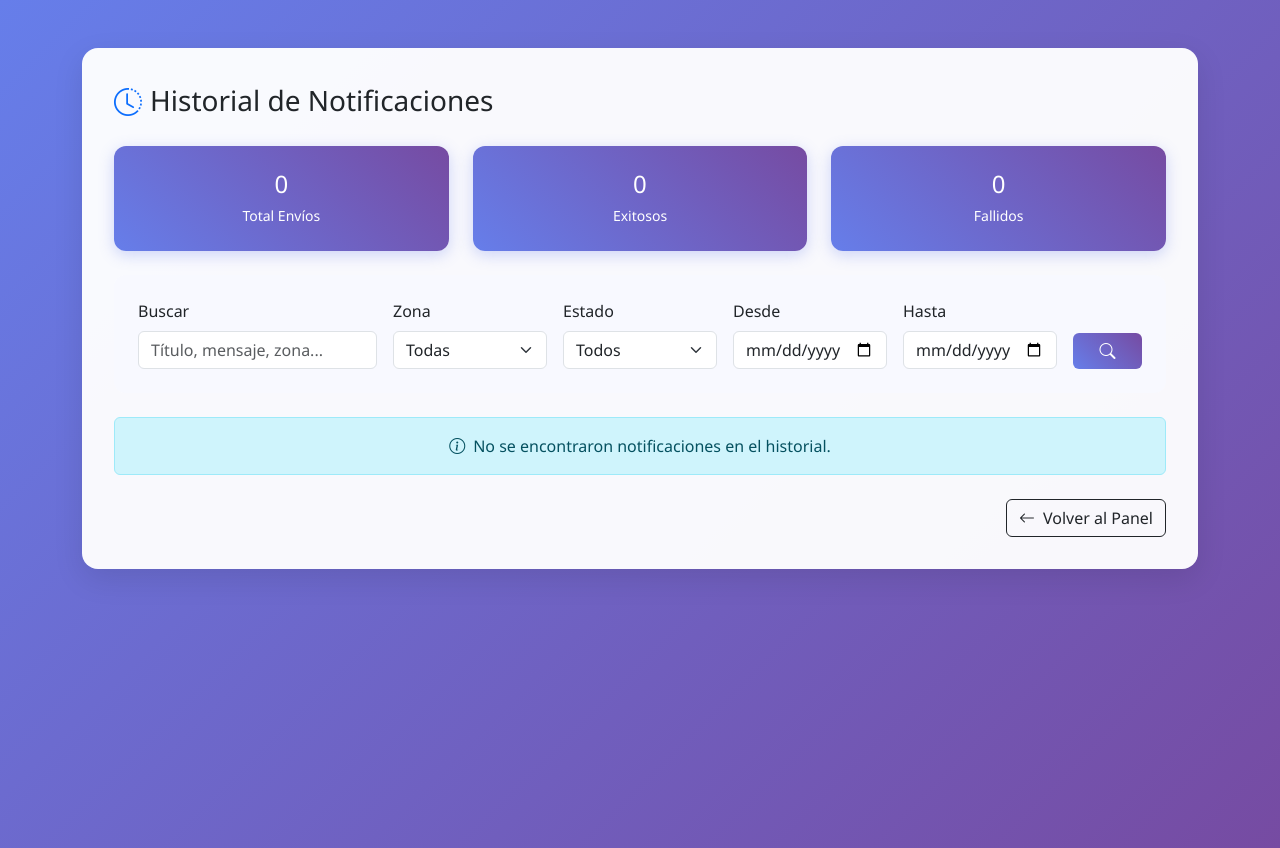
After one commit to jss930/AvanceIngSoftware, a Django app: page /historial-notificaciones/ in a window 1280 px wide. The commit adds this page. Run offline with Django 5.2, Linux system fonts and the light colour scheme; a user stored in the database is signed in; data comes from the database, SQL or seed files in the repository; data that the repository does not hold is empty.

Commit message:
Historial de Notificaiones

```diff
--- /dev/null
+++ b/app/admin_custom/templates/panel/historial_notificaciones.html
@@ -0,0 +1,282 @@
+{% load static %}
+<!DOCTYPE html>
+<html lang="es">
+<head>
+  <meta charset="UTF-8">
+  <title>Historial de Notificaciones | Traffic Pulse</title>
+  <meta name="viewport" content="width=device-width, initial-scale=1">
+  <link href="https://cdn.jsdelivr.net/npm/bootstrap@5.3.7/dist/css/bootstrap.min.css" rel="stylesheet">
+  <link href="https://cdn.jsdelivr.net/npm/bootstrap-icons@1.11.3/font/bootstrap-icons.min.css" rel="stylesheet">
+  <style>
+    body {
+      background: linear-gradient(135deg, #667eea 0%, #764ba2 100%);
+      min-height: 100vh;
+      font-family: 'Segoe UI', sans-serif;
+    }
+
+    .main-card {
+      background: rgba(255, 255, 255, 0.96);
+      border-radius: 1rem;
+      box-shadow: 0 10px 30px rgba(0, 0, 0, 0.1);
+      padding: 2rem;
+    }
+
+    .stats-card {
+      background: linear-gradient(45deg, #667eea, #764ba2);
+      color: white;
+      border-radius: 0.75rem;
+      padding: 1.5rem;
+      text-align: center;
+      box-shadow: 0 4px 15px rgba(102, 126, 234, 0.3);
+    }
+
+    .table thead th {
+      background-color: #e8ecf7;
+      font-weight: 600;
+      text-transform: uppercase;
+      font-size: 0.85rem;
+      letter-spacing: 0.03rem;
+      text-align: center;
+    }
+
+    .table tbody td {
+      text-align: center;
+      vertical-align: middle;
+    }
+
+    .badge {
+      font-size: 0.8rem;
+      padding: 0.45em 0.65em;
+      border-radius: 0.5rem;
+    }
+
+    .filter-section {
+      background: #f8f9ff;
+      border-radius: 0.75rem;
+      padding: 1.5rem;
+      margin-bottom: 1.5rem;
+    }
+
+    .btn-primary {
+      background: linear-gradient(45deg, #667eea, #764ba2);
+      border: none;
+    }
+
+    .btn-primary:hover {
+      background: linear-gradient(45deg, #5a6fd8, #6a4190);
+    }
+
+    .table-responsive {
+      border-radius: 0.6rem;
+      overflow: hidden;
+    }
+
+    .message-preview {
+      max-width: 200px;
+      overflow: hidden;
+      text-overflow: ellipsis;
+      white-space: nowrap;
+    }
+  </style>
+</head>
+<body>
+  <div class="container my-5">
+    <div class="main-card">
+      <div class="d-flex align-items-center mb-4">
+        <i class="bi bi-clock-history fs-3 text-primary me-2"></i>
+        <h3 class="mb-0">Historial de Notificaciones</h3>
+      </div>
+
+      {% if messages %}
+        {% for message in messages %}
+          <div class="alert alert-{{ message.tags }} rounded-3 shadow-sm">{{ message }}</div>
+        {% endfor %}
+      {% endif %}
+
+      <!-- Estadísticas -->
+      <div class="row mb-4">
+        <div class="col-md-4">
+          <div class="stats-card">
+            <h4 class="mb-1">{{ total_envios }}</h4>
+            <small>Total Envíos</small>
+          </div>
+        </div>
+        <div class="col-md-4">
+          <div class="stats-card">
+            <h4 class="mb-1">{{ envios_exitosos }}</h4>
+            <small>Exitosos</small>
+          </div>
+        </div>
+        <div class="col-md-4">
+          <div class="stats-card">
+            <h4 class="mb-1">{{ envios_fallidos }}</h4>
+            <small>Fallidos</small>
+          </div>
+        </div>
+      </div>
+
+      <!-- Filtros -->
+      <div class="filter-section">
+        <form method="get" class="row g-3">
+          <div class="col-md-3">
+            <label for="busqueda" class="form-label">Buscar</label>
+            <input type="text" class="form-control" id="busqueda" name="busqueda"
+                   value="{{ filtros.busqueda }}" placeholder="Título, mensaje, zona...">
+          </div>
+          <div class="col-md-2">
+            <label for="zona" class="form-label">Zona</label>
+            <select class="form-select" id="zona" name="zona">
+              <option value="">Todas</option>
+              {% for zona in zonas_disponibles %}
+                <option value="{{ zona }}" {% if filtros.zona == zona %}selected{% endif %}>
+                  {{ zona }}
+                </option>
+              {% endfor %}
+            </select>
+          </div>
+          <div class="col-md-2">
+            <label for="estado" class="form-label">Estado</label>
+            <select class="form-select" id="estado" name="estado">
+              <option value="">Todos</option>
+              <option value="enviado" {% if filtros.estado == 'enviado' %}selected{% endif %}>Enviado</option>
+              <option value="fallido" {% if filtros.estado == 'fallido' %}selected{% endif %}>Fallido</option>
+              <option value="pendiente" {% if filtros.estado == 'pendiente' %}selected{% endif %}>Pendiente</option>
+            </select>
+          </div>
+          <div class="col-md-2">
+            <label for="fecha_desde" class="form-label">Desde</label>
+            <input type="date" class="form-control" id="fecha_desde" name="fecha_desde"
+                   value="{{ filtros.fecha_desde }}">
+          </div>
+          <div class="col-md-2">
+            <label for="fecha_hasta" class="form-label">Hasta</label>
+            <input type="date" class="form-control" id="fecha_hasta" name="fecha_hasta"
+                   value="{{ filtros.fecha_hasta }}">
+          </div>
+          <div class="col-md-1 d-flex align-items-end">
+            <button type="submit" class="btn btn-primary w-100">
+              <i class="bi bi-search"></i>
+            </button>
+          </div>
+        </form>
+      </div>
+
+      <!-- Tabla de historial -->
+      {% if historiales %}
+        <div class="table-responsive">
+          <table class="table table-hover align-middle table-bordered">
+            <thead class="table-light">
+              <tr>
+                <th>Fecha de Envío</th>
+                <th>Título</th>
+                <th>Mensaje</th>
+                <th>Zona</th>
+                <th>Destinatario</th>
+                <th>Estado</th>
+                <th>Tipo</th>
+              </tr>
+            </thead>
+            <tbody>
+              {% for historial in historiales %}
+              <tr>
+                <td>
+                  <strong>{{ historial.fecha_envio_real|date:"d/m/Y" }}</strong><br>
+                  <small class="text-muted">{{ historial.fecha_envio_real|date:"H:i" }}</small>
+                </td>
+                <td>
+                  <strong>{{ historial.alerta.titulo }}</strong>
+                  {% if historial.alerta.prioridad == 'alta' %}
+                    <i class="bi bi-exclamation-triangle text-danger ms-1"></i>
+                  {% endif %}
+                </td>
+                <td>
+                  <div class="message-preview" title="{{ historial.alerta.mensaje }}">
+                    {{ historial.alerta.mensaje|truncatewords:8 }}
+                  </div>
+                </td>
+                <td>
+                  <span class="badge bg-info">{{ historial.zona }}</span>
+                </td>
+                <td>
+                  {% if historial.usuario_destinatario %}
+                    {{ historial.usuario_destinatario.username }}
+                  {% else %}
+                    <em class="text-primary">Todos los usuarios</em>
+                  {% endif %}
+                </td>
+                <td>
+                  {% if historial.estado_entrega == 'enviado' %}
+                    <span class="badge bg-success">Enviado</span>
+                  {% elif historial.estado_entrega == 'fallido' %}
+                    <span class="badge bg-danger">Fallido</span>
+                  {% else %}
+                    <span class="badge bg-warning text-dark">Pendiente</span>
+                  {% endif %}
+                </td>
+                <td>
+                  <span class="badge bg-secondary">{{ historial.get_tipo_notificacion_display }}</span>
+                </td>
+              </tr>
+              {% endfor %}
+            </tbody>
+          </table>
+        </div>
+
+        <!-- Paginación -->
+        {% if historiales.has_other_pages %}
+          <nav aria-label="Navegación del historial">
+            <ul class="pagination justify-content-center mt-4">
+              {% if historiales.has_previous %}
+                <li class="page-item">
+                  <a class="page-link" href="?page={{ historiales.previous_page_number }}{% for key, value in filtros.items %}{% if value %}&{{ key }}={{ value }}{% endif %}{% endfor %}">Anterior</a>
+                </li>
+              {% endif %}
+
+              {% for num in historiales.paginator.page_range %}
+                {% if historiales.number == num %}
+                  <li class="page-item active">
+                    <span class="page-link">{{ num }}</span>
+                  </li>
+                {% else %}
+                  <li class="page-item">
+                    <a class="page-link" href="?page={{ num }}{% for key, value in filtros.items %}{% if value %}&{{ key }}={{ value }}{% endif %}{% endfor %}">{{ num }}</a>
+                  </li>
+                {% endif %}
+              {% endfor %}
+
+              {% if historiales.has_next %}
+                <li class="page-item">
+                  <a class="page-link" href="?page={{ historiales.next_page_number }}{% for key, value in filtros.items %}{% if value %}&{{ key }}={{ value }}{% endif %}{% endfor %}">Siguiente</a>
+                </li>
+              {% endif %}
+            </ul>
+          </nav>
+        {% endif %}
+
+      {% else %}
+        <div class="alert alert-info text-center mt-4">
+          <i class="bi bi-info-circle me-2"></i>No se encontraron notificaciones en el historial.
+        </div>
+      {% endif %}
+
+      <div class="d-flex justify-content-between mt-4">
+        <div>
+          {% if historiales %}
+            <a href="{% url 'exportar_historial_csv' %}{% if request.GET %}?{{ request.GET.urlencode }}{% endif %}"
+               class="btn btn-success">
+              <i class="bi bi-download me-2"></i>Exportar a CSV
+            </a>
+          {% endif %}
+        </div>
+
+        <div>
+            <a href="{% url 'panel_personalizado' %}" class="btn btn-outline-dark">
+            <i class="bi bi-arrow-left me-2"></i>Volver al Panel
+            </a>
+        </div>
+    </div>
+  </div>
+
+  <script src="https://cdn.jsdelivr.net/npm/bootstrap@5.3.7/dist/js/bootstrap.bundle.min.js"></script>
+</body>
+</html>
--- a/app/admin_custom/urls.py
+++ b/app/admin_custom/urls.py
@@ -15,4 +15,7 @@ urlpatterns = [
     path('panel/alertas/crear/', views.crear_alerta, name='crear_alerta'),
     path('panel/alertas/editar/<int:alerta_id>/', views.editar_alerta, name='editar_alerta'),
     path('panel/alertas/eliminar/<int:alerta_id>/', views.eliminar_alerta, name='eliminar_alerta'),
+
+    path('historial-notificaciones/', views.historial_notificaciones, name='historial_notificaciones'),
+    path('historial-notificaciones/exportar/', views.exportar_historial_csv, name='exportar_historial_csv'),
 ]
--- a/app/admin_custom/views.py
+++ b/app/admin_custom/views.py
@@ -15,6 +15,11 @@ from app.presentation.controladores.reporteColaborativoController import Reporte
 from .forms import AlertaForm
 from .models import Alerta
 from app.presentation.controladores.alertaController import obtener_alertas_usuario
+
+
+from .models import HistorialNotificacion
+from django.db.models import Q, Count
+from django.core.paginator import Paginator
 
 # Configuración de logging
 logger = logging.getLogger(__name__)
@@ -314,3 +319,179 @@ def eliminar_alerta(request, alerta_id):
         alerta.delete()
         return redirect('gestionar_alertas')
     return render(request, 'panel/eliminar_alerta.html', {'alerta': alerta})
+
+
+
+# -----
+@login_required(login_url='/loginadmin/')
+@user_passes_test(is_superuser, login_url='/loginadmin/')
+def historial_notificaciones(request):
+    historiales = HistorialNotificacion.objects.select_related('alerta', 'usuario_destinatario').order_by('-fecha_envio_real')
+
+    # Filtros opcionales
+    zona = request.GET.get('zona')
+    if zona:
+        historiales = historiales.filter(zona__icontains=zona)
+
+    return render(request, 'panel/historial_notificaciones.html', {
+        'historiales': historiales,
+        'zona_actual': zona,
+    })
+
+
+
+# --- A..
+@login_required(login_url='/loginadmin/')
+@user_passes_test(is_superuser, login_url='/loginadmin/')
+def historial_notificaciones(request):
+    # Obtener todos los historiales
+    historiales = HistorialNotificacion.objects.select_related('alerta', 'usuario_destinatario').order_by('-fecha_envio_real')
+
+    # Filtros
+    zona_filtro = request.GET.get('zona', '')
+    estado_filtro = request.GET.get('estado', '')
+    fecha_desde = request.GET.get('fecha_desde', '')
+    fecha_hasta = request.GET.get('fecha_hasta', '')
+    busqueda = request.GET.get('busqueda', '')
+
+    # Aplicar filtros
+    if zona_filtro:
+        historiales = historiales.filter(zona__icontains=zona_filtro)
+
+    if estado_filtro:
+        historiales = historiales.filter(estado_entrega=estado_filtro)
+
+    if fecha_desde:
+        from datetime import datetime
+        fecha_desde_obj = datetime.strptime(fecha_desde, '%Y-%m-%d')
+        historiales = historiales.filter(fecha_envio_real__date__gte=fecha_desde_obj)
+
+    if fecha_hasta:
+        from datetime import datetime
+        fecha_hasta_obj = datetime.strptime(fecha_hasta, '%Y-%m-%d')
+        historiales = historiales.filter(fecha_envio_real__date__lte=fecha_hasta_obj)
+
+    if busqueda:
+        historiales = historiales.filter(
+            Q(alerta__titulo__icontains=busqueda) |
+            Q(alerta__mensaje__icontains=busqueda) |
+            Q(zona__icontains=busqueda)
+        )
+
+
+    # Estadísticas básicas
+    total_envios = historiales.count()
+    envios_exitosos = historiales.filter(estado_entrega='enviado').count()
+    envios_fallidos = historiales.filter(estado_entrega='fallido').count()
+
+    # Paginación
+    paginator = Paginator(historiales, 20)  # 20 registros por página
+    page_number = request.GET.get('page')
+    page_obj = paginator.get_page(page_number)
+
+    # Obtener zonas únicas para el filtro
+    zonas_disponibles = HistorialNotificacion.objects.values_list('zona', flat=True).distinct().order_by('zona')
+
+    context = {
+        'historiales': page_obj,
+        'total_envios': total_envios,
+        'envios_exitosos': envios_exitosos,
+        'envios_fallidos': envios_fallidos,
+        'zonas_disponibles': zonas_disponibles,
+        'filtros': {
+            'zona': zona_filtro,
+            'estado': estado_filtro,
+            'fecha_desde': fecha_desde,
+            'fecha_hasta': fecha_hasta,
+            'busqueda': busqueda,
+        }
+    }
+
+    for alerta in Alerta.objects.all():
+        print(f"Título: {alerta.titulo} | Mensaje: {alerta.mensaje}")
+
+    print(historiales.query)
+
+    return render(request, 'panel/historial_notificaciones.html', context)
+
+
+import csv
+from django.http import HttpResponse
+from datetime import datetime
+
+@login_required(login_url='/loginadmin/')
+@user_passes_test(is_superuser, login_url='/loginadmin/')
+def exportar_historial_csv(request):
+    # Obtener los mismos datos que en la vista del historial
+    historiales = HistorialNotificacion.objects.select_related('alerta', 'usuario_destinatario').order_by('-fecha_envio_real')
+
+    # Aplicar los mismos filtros que en la vista normal
+    zona_filtro = request.GET.get('zona', '')
+    estado_filtro = request.GET.get('estado', '')
+    fecha_desde = request.GET.get('fecha_desde', '')
+    fecha_hasta = request.GET.get('fecha_hasta', '')
+    busqueda = request.GET.get('busqueda', '')
+
+    # Aplicar filtros
+    if zona_filtro:
+        historiales = historiales.filter(zona__icontains=zona_filtro)
+
+    if estado_filtro:
+        historiales = historiales.filter(estado_entrega=estado_filtro)
+
+    if fecha_desde:
+        fecha_desde_obj = datetime.strptime(fecha_desde, '%Y-%m-%d')
+        historiales = historiales.filter(fecha_envio_real__date__gte=fecha_desde_obj)
+
+    if fecha_hasta:
+        fecha_hasta_obj = datetime.strptime(fecha_hasta, '%Y-%m-%d')
+        historiales = historiales.filter(fecha_envio_real__date__lte=fecha_hasta_obj)
+
+    if busqueda:
+        historiales = historiales.filter(
+            Q(alerta__titulo__icontains=busqueda) |
+            Q(alerta__mensaje__icontains=busqueda) |
+            Q(zona__icontains=busqueda)
+        )
+
+    # Crear la respuesta HTTP para CSV
+    response = HttpResponse(content_type='text/csv')
+    fecha_actual = datetime.now().strftime('%Y%m%d_%H%M%S')
+    response['Content-Disposition'] = f'attachment; filename="historial_notificaciones_{fecha_actual}.csv"'
+
+    # Configurar el writer de CSV con codificación UTF-8
+    response.write('\ufeff')  # BOM para UTF-8 (para Excel)
+    writer = csv.writer(response)
+
+    # Escribir encabezados
+    writer.writerow([
+        'Fecha de Envío',
+        'Hora de Envío',
+        'Título de la Alerta',
+        'Mensaje',
+        'Zona',
+        'Destinatario',
+        'Estado de Entrega',
+        'Tipo de Notificación',
+        'Prioridad',
+        'Creada por'
+    ])
+
+    # Escribir datos
+    for historial in historiales:
+        destinatario = historial.usuario_destinatario.username if historial.usuario_destinatario else "Todos los usuarios"
+
+        writer.writerow([
+            historial.fecha_envio_real.strftime('%d/%m/%Y'),
+            historial.fecha_envio_real.strftime('%H:%M:%S'),
+            historial.alerta.titulo,
+            historial.alerta.mensaje,
+            historial.zona,
+            destinatario,
+            historial.get_estado_entrega_display(),
+            historial.get_tipo_notificacion_display(),
+            historial.alerta.get_prioridad_display(),
+            historial.alerta.enviado_por.username
+        ])
+
+    return response
```
Also changed, not shown: app/admin_custom/models.py (+34 -0 lines), app/admin_custom/templates/panel/personalizado.html (+17 -0 lines), app/presentation/controladores/alertaController.py (+49 -0 lines), migrar_historial.py (added, +57 -0 lines), app/admin_custom/migrations/0003_historialnotificacion.py (added), media/traffic_incidents/2025/07/14/Captura_de_pantalla_2025-06-30_184801.png (added), media/traffic_incidents/2025/07/14/Captura_de_pantalla_2025-07-01_211428.png (added), media/traffic_incidents/2025/07/14/Captura_de_pantalla_2025-07-02_001850.png (added), media/traffic_incidents/2025/07/14/Captura_de_pantalla_2025-07-02_002837.png (added), media/traffic_incidents/2025/07/14/Captura_de_pantalla_2025-07-06_214524.png (added), media/traffic_incidents/2025/07/15/Captura_de_pantalla_2025-07-06_222127.png (added), media/traffic_incidents/2025/07/15/Captura_de_pantalla_2025-07-07_005716.png (added), media/traffic_incidents/2025/07/15/Captura_de_pantalla_2025-07-15_011849.png (added), media/traffic_incidents/2025/07/22/Captura_de_pantalla_2025-06-30_184257.png (added), 1 other file.
